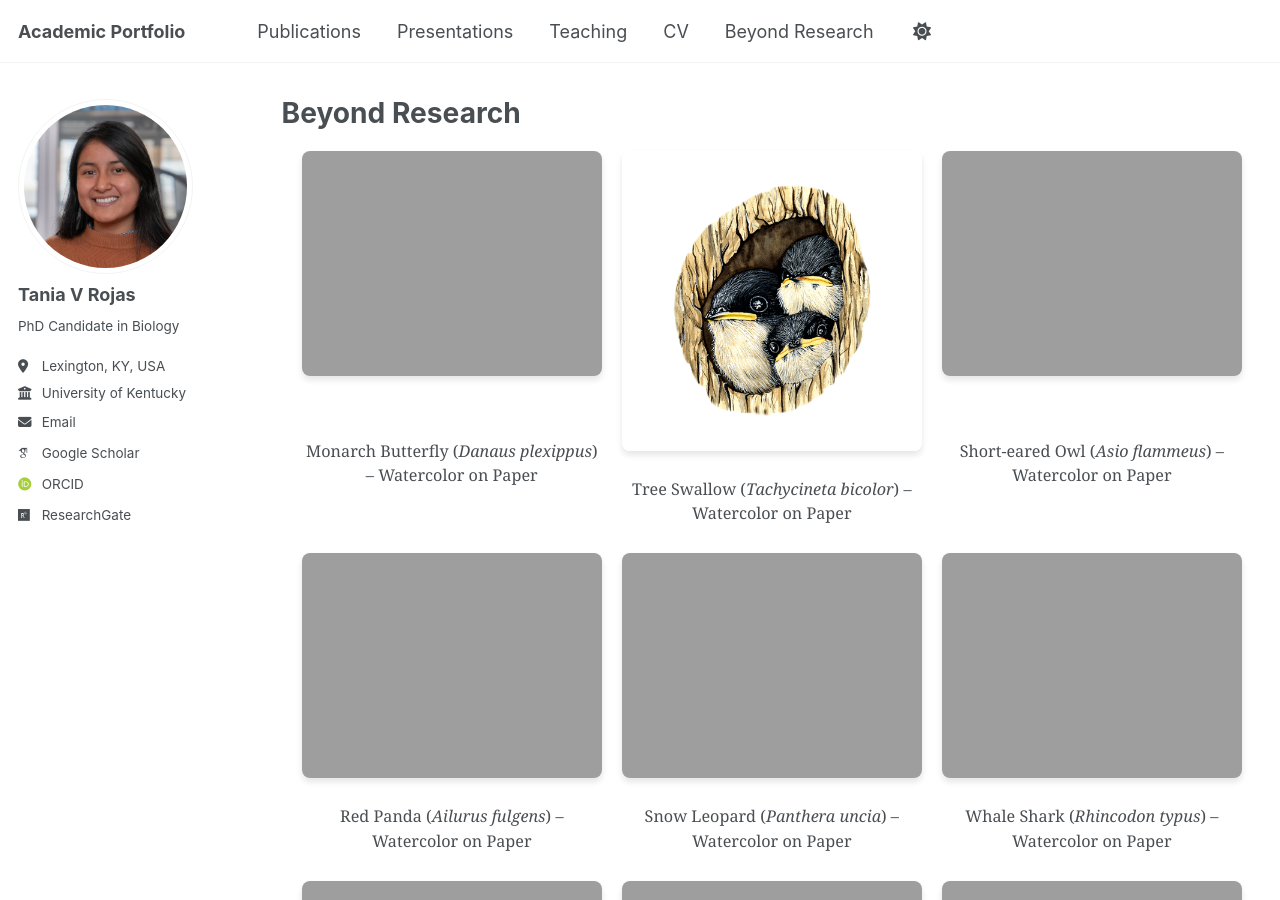
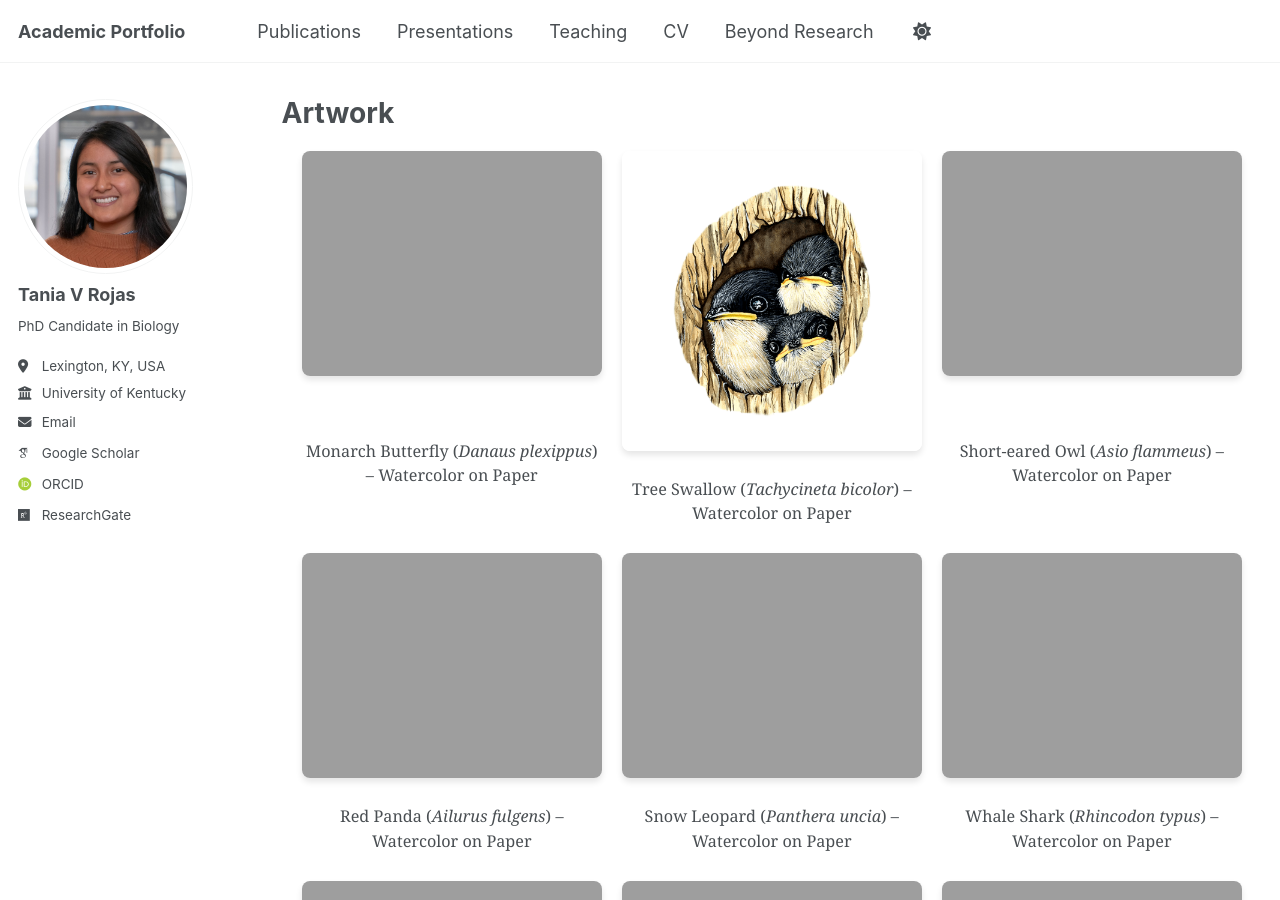
Before and after one commit to taniarojasc/taniarojasc.github.io, a Jekyll site: the page built from _pages/beyond-research.html, in a window 1280 px wide and 900 px high. Built offline with Jekyll 4.4.1, drawn with Linux system fonts in a browser that asks for light colours; some web fonts are replaced; a script that is not in the unit is left out.

Commit message:
Update beyond-research.html

```diff
--- a/_pages/beyond-research.html
+++ b/_pages/beyond-research.html
@@ -1,7 +1,7 @@
 ---
 layout: archive
-title: "Beyond Research"
-permalink: /beyond-research/
+title: "Artwork"
+permalink: /artwork/
 author_profile: true
 ---
 
```
